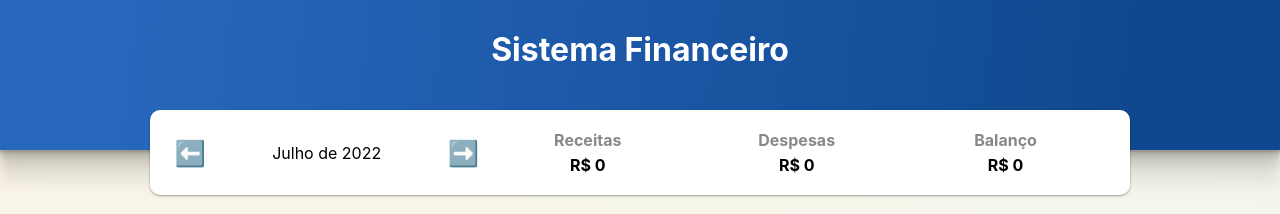
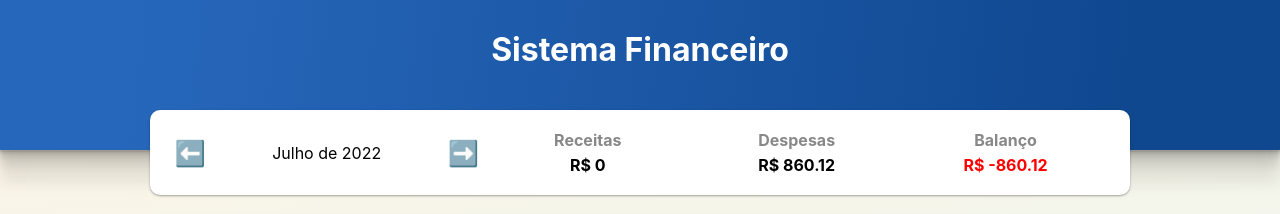
Before and after one commit to GSalustrianoSouza/Gestor-Financeiro, a React (Create React App) app: page / in a window 1280 px wide. Shown: the top 214 px of the page. Built offline with nearby package versions, Linux system fonts and the light colour scheme.

Commit message:
Fix: Cor do balanço sempre em preto
Agora caso o balanço seja negativo ficará em vermelho, caso seja positivo ficará em verde, caso seja 0 ficará em preto.

```diff
--- a/src/App.tsx
+++ b/src/App.tsx
@@ -21,7 +21,19 @@
   }, [list, currentMonth]);
 
   useEffect(() =>{
+    let incomeCount = 0;
+    let expenseCount = 0;
 
+    for(let i in filteredList) {
+      if(categories[filteredList[i].category].expense) {
+        expenseCount += filteredList[i].value;
+      } else {
+        incomeCount += filteredList[i].value;
+      }
+    }
+
+    setIncome(incomeCount);
+    setExpense(expenseCount);
   }, [filteredList]);
 
   const handleMonthChange = (newMonth: string) => {
@@ -37,10 +49,10 @@
       <C.Body>
 
         <InfoArea
-        currentMonth={currentMonth}
-        onMonthChange={handleMonthChange}
-        income={income}
-        expense={expense}
+          currentMonth={currentMonth}
+          onMonthChange={handleMonthChange}
+          income={income}
+          expense={expense}
         />
 
         {/* Área de Inserção */}
--- a/src/components/InfoArea/index.tsx
+++ b/src/components/InfoArea/index.tsx
@@ -34,7 +34,11 @@
             <C.ResumeArea>
                 <ResumeItem title="Receitas" value={income} />
                 <ResumeItem title="Despesas" value={expense} />
-                <ResumeItem title="Balanço" value={income - expense} />
+                <ResumeItem
+                    title="Balanço"
+                    value={income - expense}
+                    color={(income-expense) < 0 ? 'red' : 'green'}
+                 />
             </C.ResumeArea>
         </C.Container>
     )
--- a/src/components/ResumeItem/index.tsx
+++ b/src/components/ResumeItem/index.tsx
@@ -3,13 +3,14 @@
 type Props = {
     title: string;
     value: number;
+    color?: string;
 }
 
-export const ResumeItem = ({ title, value }: Props) => {
+export const ResumeItem = ({ title, value, color }: Props) => {
     return (
         <C.Container>
             <C.Title>{title}</C.Title>
-            <C.Info>R$ {value}</C.Info>
+            <C.Info color={color}>R$ {value}</C.Info>
         </C.Container>
     );
 }
--- a/src/components/ResumeItem/styles.ts
+++ b/src/components/ResumeItem/styles.ts
@@ -11,8 +11,8 @@
     margin-bottom: 5px;
 `;
 
-export const Info = styled.div`
+export const Info = styled.div<{color?: string}>`
     text-align: center;
     font-weight: bold;
-    color: #000;
+    color: ${props => props.color ?? '#000'};
 `;
```
